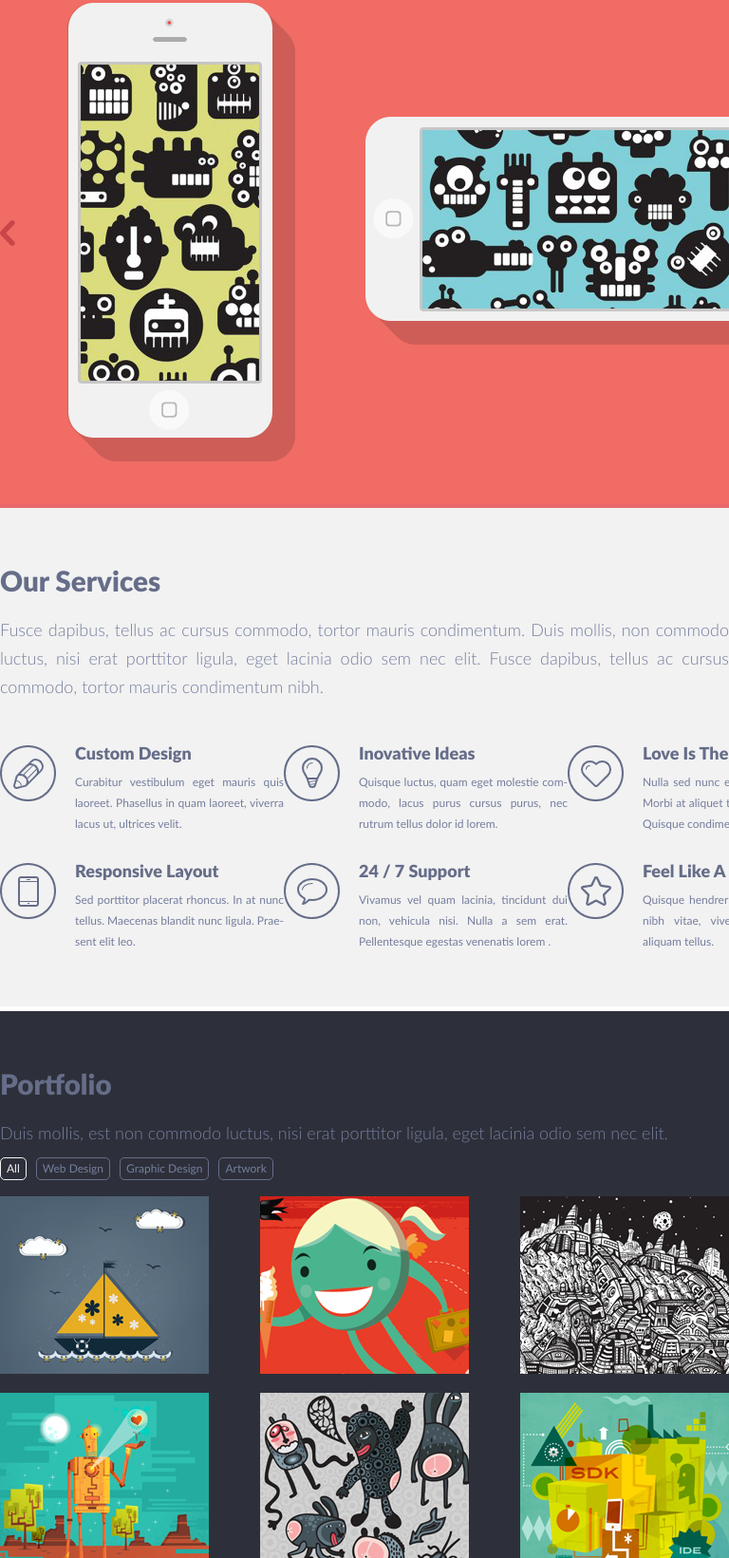
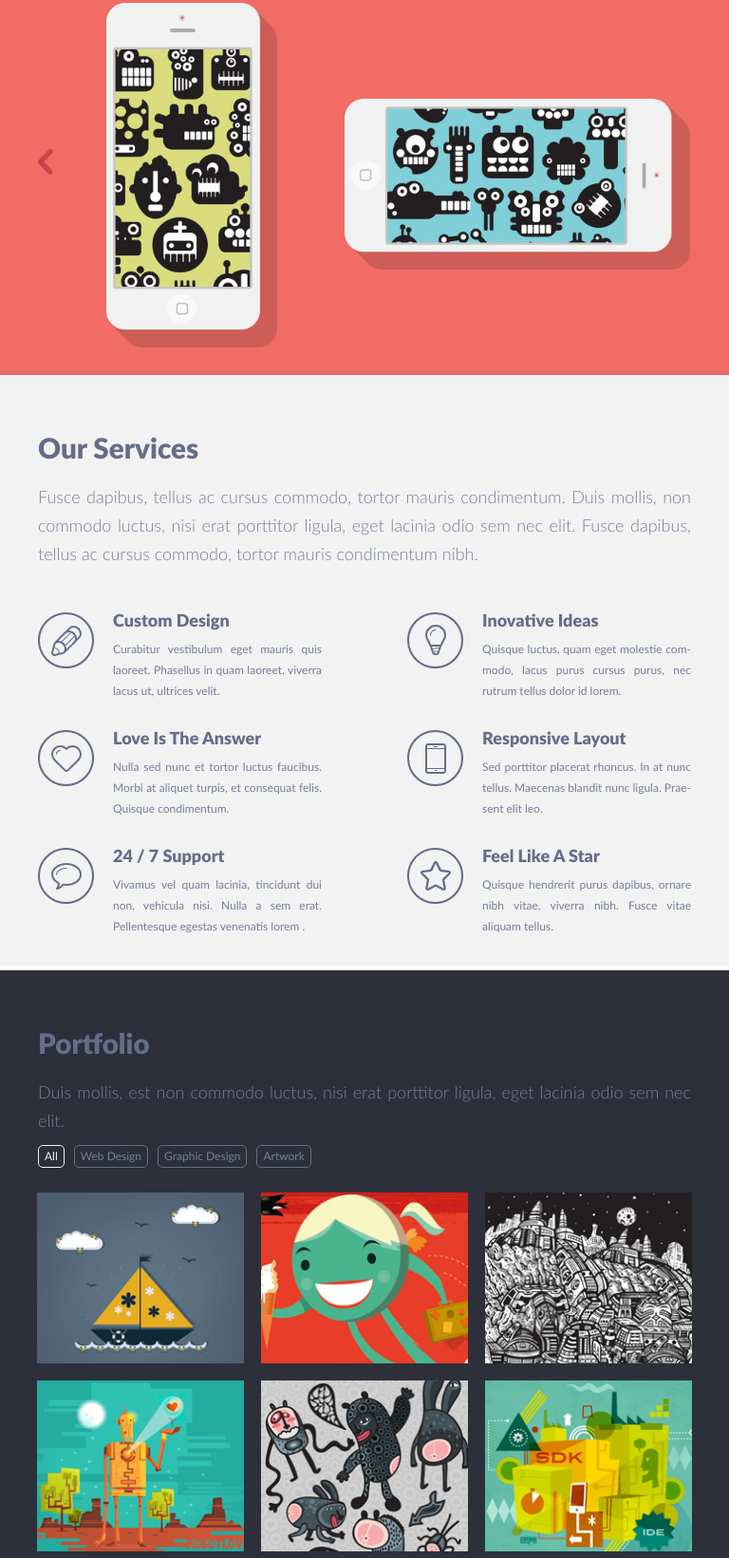
Before and after one commit to ValeriaKorzhenevskaya/Singolo, a plain HTML site: page index.html in a window 768 px wide. Shown: the part 139-1780 px from the top of the page at 95% size. Drawn offline with Linux system fonts and the light colour scheme.

Commit message:
feat: start Singolo Responsive

```diff
--- a/index.html
+++ b/index.html
@@ -121,9 +121,10 @@
                 et consequat felis. Quisque condimentum.
               </div>
             </div>
-          </div>
 
-          <div class="services__inner2">
+
+
+
             <div class="services__item">
               <img class="services__icon" src="assets/phone.png" />
 
@@ -153,6 +154,12 @@
                 Fusce vitae aliquam tellus.
               </div>
             </div>
+
+
+
+
+
+
           </div>
         </div>
 
@@ -162,7 +169,7 @@
       <!-- Part 2 -->
 
       <section class="portfolio" id="portfolio">
-        <div class="wrapper">
+        <div class="wrapper portfolio_wrapper">
           <h2 class="portfolio__title">Portfolio</h2>
 
           <p class="portfolio__text">
--- a/style.css
+++ b/style.css
@@ -56,13 +56,24 @@
 }
 
 .wrapper {
-  max-width: 940px;
+  max-width: 1020px;
+  padding: 0 40px;
   margin: 0 auto;
+}
+
+body {
+  width: 100%;
 }
 
 body,
 html {
   scroll-behavior: smooth;
+}
+
+@media screen and (max-width: 1019px) {
+  .wrapper {
+    width: 100%;
+  }
 }
 
 /*! Header */
@@ -219,7 +230,7 @@ main {
   top: 282px;
   left: 0;
   background-image: url("assets/chev2.png");
-  display: inline-block;
+  /* display: inline-block; */
   width: 16px;
   height: 27px;
 }
@@ -229,11 +240,13 @@ main {
   top: 282px;
   right: 0;
   background-image: url("assets/chev.png");
-  display: inline-block;
+  /* display: inline-block; */
   height: 27px;
   width: 16px;
 }
 .arrows {
+  display: flex;
+  justify-content: space-between;
   position: relative;
   z-index: 1;
 }
@@ -250,6 +263,7 @@ main {
   width: 42px;
   top: 460px;
   left: 157px;
+
   /* opacity: 0.3;
   background-color: aquamarine; */
 }
@@ -259,6 +273,7 @@ main {
   width: 42px;
   top: 259px;
   left: 393px;
+
   /* opacity: 0.3;
   background-color: rgb(127, 140, 255); */
 }
@@ -284,12 +299,70 @@ main {
   left: 516px;
 }
 
+@media screen and (max-width: 1019px) {
+  .chev_right,
+  .chev_left {
+    top: 27vw;
+  }
+
+  main {
+    height: 58vw;
+  }
+
+  .home-button {
+    height: 4.1vw;
+    width: 4.1vw;
+  }
+
+  .items .slide2 {
+    width: 49.5vw;
+    height: auto;
+    top: 4vw;
+    left: 25vw;
+  }
+
+  .vertical-phone img {
+    width: 23.53vw;
+    height: auto;
+  }
+  .vertical-phone .home-button {
+    top: 46vw;
+    left: 17vw;
+    z-index: 1;
+  }
+  .black-screen_vertical {
+    top: 13vw;
+    left: 10.5vw;
+    height: 33vw;
+    width: 19vw;
+  }
+
+  .horizontal-phone img {
+    height: 23.53vw;
+    width: auto;
+    top: 20vw;
+    left: 42vw;
+  }
+  .horizontal-phone .home-button {
+    top: 28vw;
+    left: 42vw;
+    z-index: 1;
+  }
+  .black-screen_horizontal {
+    top: 14vw;
+    left: 54.5vw;
+    height: 33vw;
+    width: 19vw;
+  }
+}
+
 /*! Services */
 
 .services {
   width: 100%;
   top: 495px;
   background-color: #f2f2f2;
+  border-bottom: 5px solid #ffffff;
 }
 
 h2 {
@@ -312,19 +385,15 @@ h2 {
   text-align: justify;
 }
 
-.services__inner1,
-.services__inner2 {
+.services__inner1 {
   display: flex;
+  flex-wrap: wrap;
   flex-direction: row;
   justify-content: space-between;
 }
 
-.services__inner2 {
-  margin-top: 30px;
-  padding-bottom: 57px;
-}
-
 .services__item {
+  margin-bottom: 30px;
   display: inline-block;
   padding-left: 79px;
   position: relative;
@@ -357,12 +426,6 @@ h2 {
   overflow: hidden;
 }
 
-.services__bottom {
-  width: 1020px;
-  height: 5px;
-  background-color: #ffffff;
-}
-
 /*! Portfolio */
 
 .portfolio__text {
@@ -377,6 +440,7 @@ h2 {
 
 .portfolio {
   background-color: #2d303a;
+  border-bottom: 4px solid #323746;
 }
 
 .portfolio-button {
@@ -406,22 +470,13 @@ h2 {
   border-color: #f2f2f2;
 }
 
-.box {
+/*? Image */
+
+/* .box__image {
   position: relative;
-  display: flex;
-  flex-wrap: wrap;
-  justify-content: space-between;
-  margin-bottom: 49px;
-  overflow: hidden;
-  height: 621px;
-}
-
-.box__image {
-  margin-bottom: 20px;
+  margin: 10px;
   cursor: pointer;
-  width: 220px;
-  height: 187px;
-}
+} */
 
 .box__image:not(.active):hover {
   box-shadow: 0 0 10px #ffffff;
@@ -429,19 +484,62 @@ h2 {
 }
 
 .box__image.selected {
-  border: 5px solid #f06c64;
+  outline: 5px solid #f06c64;
+  outline-offset: -5px;
 }
 
-.portfolio__bottom {
-  width: 1020px;
-  height: 4px;
-  background-color: #323746;
+.portfolio_wrapper {
+  margin: 0 auto;
 }
 
-/* About Us */
+.box {
+  display: flex;
+  flex-wrap: wrap;
+  margin: 0 -10px;
+  margin-bottom: 69px;
+}
+
+#image img {
+  margin: 10px;
+  flex: 1 0 20%;
+  max-width: 220px;
+  max-height: 180px;
+}
+
+#image img::before {
+  content: "";
+  float: left;
+  padding-top: 100%;
+}
+
+.box__image {
+  width: 100%;
+  height: 100%;
+}
+
+@media (min-width: 768px) and (max-width: 1019px) {
+  #image img {
+    margin: 9px;
+    flex: 1 0 25%;
+  }
+}
+
+@media (min-width: 375px) and (max-width: 767px) {
+  #image img {
+    margin: 5px;
+    flex: 1 0 35%;
+  }
+
+  #image {
+    margin: 0 -10px;
+  }
+}
+
+/*! About Us */
 
 .about-us {
   background-color: #f2f2f2;
+  border-bottom: 6px solid #ffffff;
 }
 
 .about-us__title {
@@ -463,6 +561,7 @@ h2 {
 
 .information {
   display: flex;
+  flex-wrap: wrap;
   justify-content: space-between;
 }
 
@@ -564,9 +663,14 @@ h2 {
   border-color: #0073b0;
 }
 
-.about-us__bottom {
-  height: 6px;
-  background-color: #ffffff;
+@media (min-width: 768px) and (max-width: 1019px) {
+  .information__item img,
+  .information__item {
+    width: 219px;
+  }
+}
+
+@media (min-width: 375px) and (max-width: 768px) {
 }
 
 /*! Get a quote */
@@ -803,7 +907,37 @@ a {
   background-color: #ea676b;
 }
 
-/* Footer */
+@media (min-width: 768px) and (max-width: 1019px) {
+  .contact-information {
+    padding-left: 19px;
+  }
+
+  .contact-information__text {
+    width: 29vw;
+  }
+
+  .get-a-quote__form {
+    height: 47vw;
+  }
+
+  .layout-2-column {
+    width: 88vw;
+  }
+
+  #form {
+    height: 41vw;
+  }
+
+  .get-a-quote__form_message {
+    height: 20vw;
+  }
+
+  .modal-overlay {
+    width: 100%;
+  }
+}
+
+/*! Footer */
 
 .footer {
   height: 76px;
```
